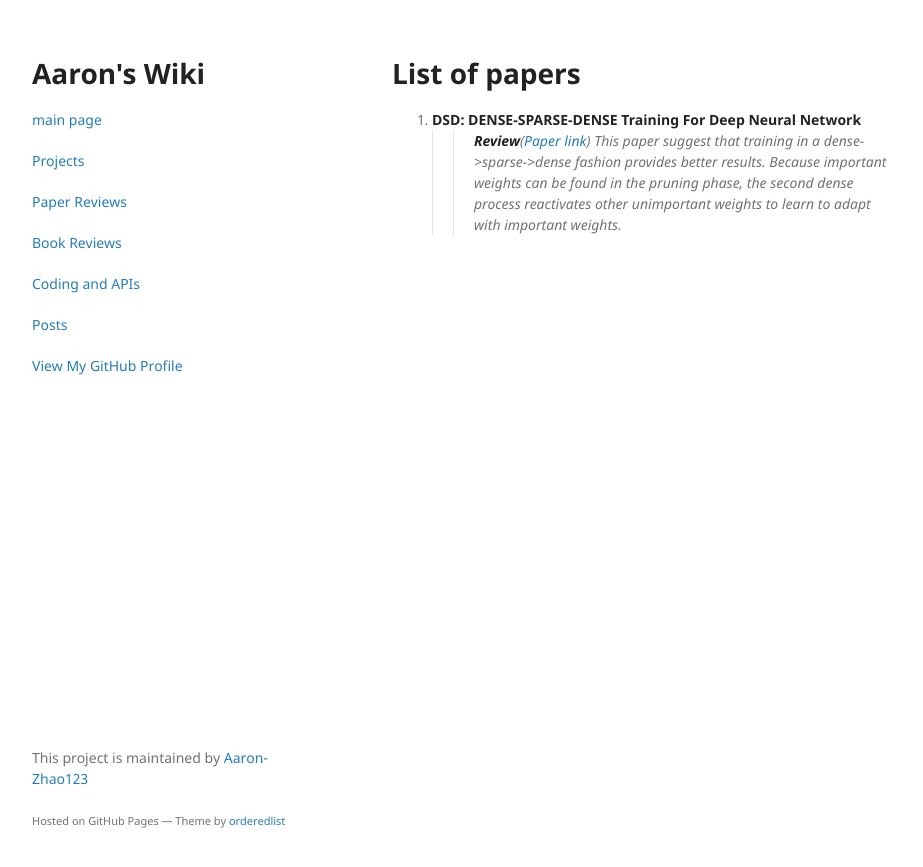
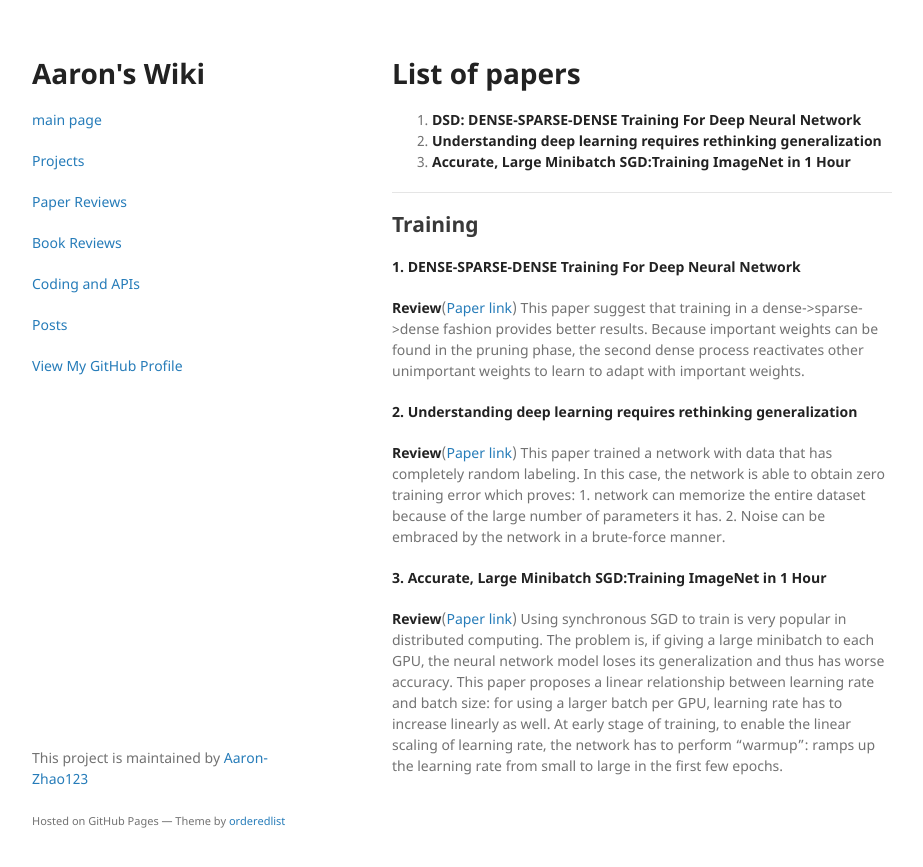
Before and after one commit to Aaron-Zhao123/blog, a Jekyll site: the page built from papers/train/train_summary.md, in a window 1280 px wide. Shown: the top 867 px of the page, without its empty margins (178-1101 px from the left). Built offline with Jekyll 4.4.1, drawn with Linux system fonts in a browser that asks for light colours; our own code applies the rules of GitHub Pages for plain Markdown files.

Commit message:
added reviews

```diff
--- a/papers/train/train_summary.md
+++ b/papers/train/train_summary.md
@@ -4,9 +4,29 @@ layout: default
 
 # [](#list) List of papers
   1. **DSD:  DENSE-SPARSE-DENSE Training For Deep Neural Network**
-  > > **Review**([Paper link](https://arxiv.org/pdf/1607.04381.pdf))
-  > > This paper suggest that training in a dense->sparse->dense fashion provides
-  better results.
-  > > Because important weights can be found in the pruning phase, the second
-  dense process reactivates other unimportant weights to learn to adapt with
-  important weights.
+  2. **Understanding deep learning requires rethinking generalization**
+  3. **Accurate, Large Minibatch SGD:Training ImageNet in 1 Hour**
+
+* * *
+
+## <a id="Training Methods"></a>Training
+
+#### **1. DENSE-SPARSE-DENSE Training For Deep Neural Network**
+**Review**([Paper link](https://arxiv.org/pdf/1607.04381.pdf))
+This paper suggest that training in a dense->sparse->dense fashion provides
+better results.
+Because important weights can be found in the pruning phase, the second
+dense process reactivates other unimportant weights to learn to adapt with important weights.
+
+#### **2. Understanding deep learning requires rethinking generalization**
+**Review**([Paper link](https://arxiv.org/abs/1611.03530))
+This paper trained a network with data that has completely random labeling.
+In this case, the network is able to obtain zero training error which proves: 1. network can memorize the entire dataset because of the large number of parameters it has. 2. Noise can be embraced by the network in a brute-force manner.
+
+#### **3. Accurate, Large Minibatch SGD:Training ImageNet in 1 Hour**
+
+**Review**([Paper link](https://research.fb.com/wp-content/uploads/2017/06/imagenet1kin1h5.pdf))
+Using synchronous SGD to train is very popular in distributed computing.
+The problem is, if giving a large minibatch to each GPU, the neural network model loses its generalization and thus has worse accuracy.
+This paper proposes a linear relationship between learning rate and batch size: for using a larger batch per GPU, learning rate has to increase linearly as well.
+At early stage of training, to enable the linear scaling of learning rate, the network has to perform "warmup": ramps up the learning rate from small to large in the first few epochs.
```
Also changed, not shown: papers/pruning/pruning_summary.md (+19 -4 lines).
